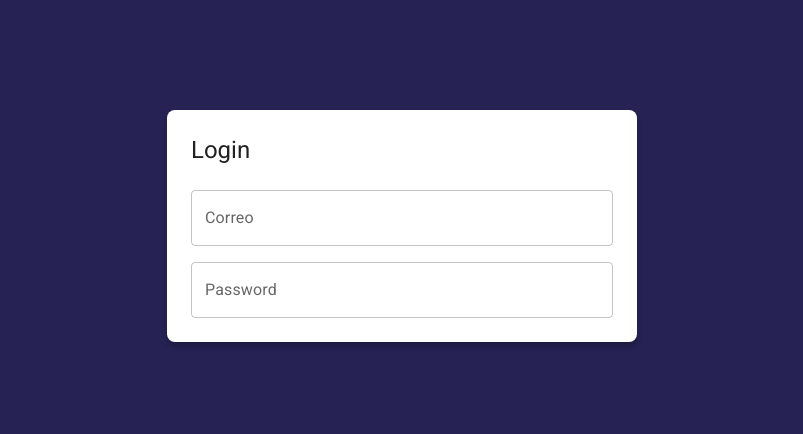
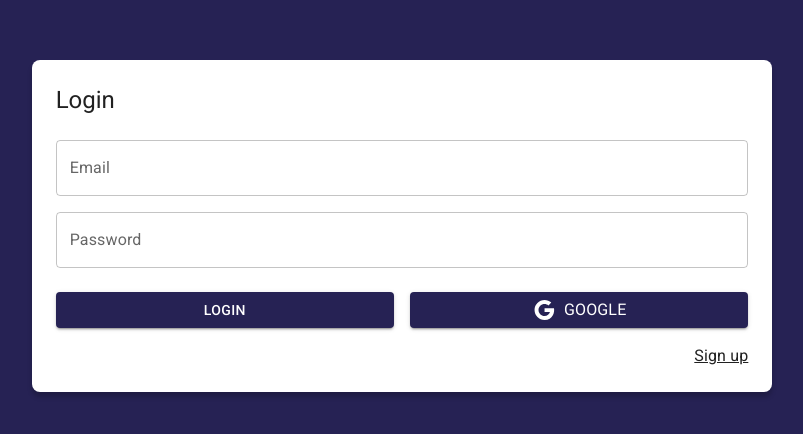
Before and after one commit to Omared250/JournalApp, a React (Vite) app: page /auth/login in a window 1280 px wide. Shown: the part 174-608 px from the top of the page, without its empty margins (238-1041 px from the left). Built offline with nearby package versions, Linux system fonts and the light colour scheme.

Commit message:
login page

```diff
--- a/src/auth/pages/LoginPage.jsx
+++ b/src/auth/pages/LoginPage.jsx
@@ -1,4 +1,6 @@
-import { Grid, TextField, Typography } from "@mui/material";
+import { Link as RouterLink } from 'react-router-dom';
+import { Button, Grid, Link, TextField, Typography } from "@mui/material";
+import { Google } from "@mui/icons-material";
 
 
 export const LoginPage = () => {
@@ -22,7 +24,7 @@
                     <Grid container>
                         <Grid item xs={ 12 } sx={{ mt: 2 }}>
                             <TextField
-                                label="Correo"
+                                label="Email"
                                 type="email"
                                 placeholder="correo@google.com"
                                 fullWidth
@@ -36,6 +38,30 @@
                                 fullWidth
                             />
                         </Grid>
+
+                        <Grid container spacing={ 2 } sx={{ mb: 2, mt: 1 }}>
+
+                            <Grid item xs={ 12 } sm={ 6 }>
+                                <Button variant='contained' fullWidth>
+                                    Login
+                                </Button>
+                            </Grid>
+
+                            <Grid item xs={ 12 } sm={ 6 }>
+                                <Button variant='contained' fullWidth>
+                                    <Google/>
+                                    <Typography sx={{ ml: 1 }}>Google</Typography>
+                                </Button>
+                            </Grid>
+
+                        </Grid>
+
+                        <Grid container direction='row' justifyContent='end'>
+                            <Link component={ RouterLink } color='inherit' to="/auth/register">
+                                Sign up
+                            </Link>
+                        </Grid>
+
                     </Grid>
                 </form>
 
```
